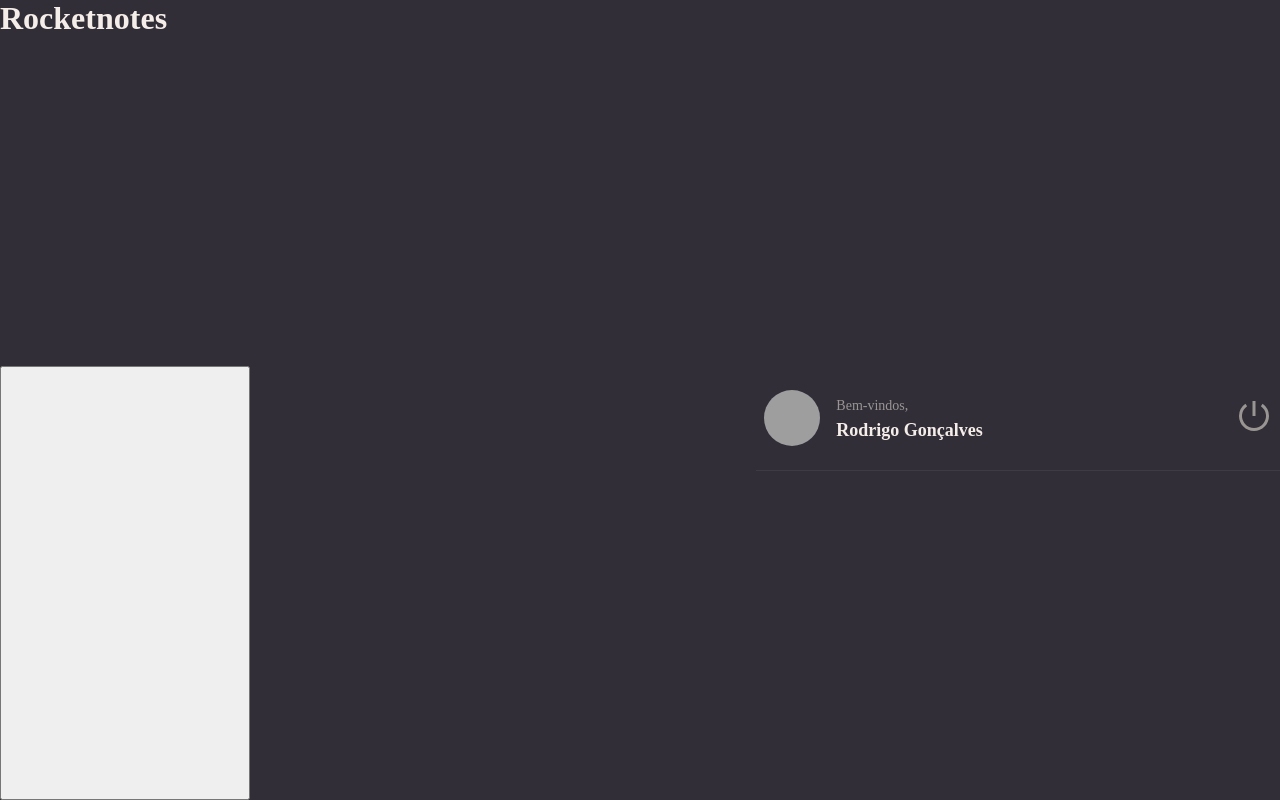
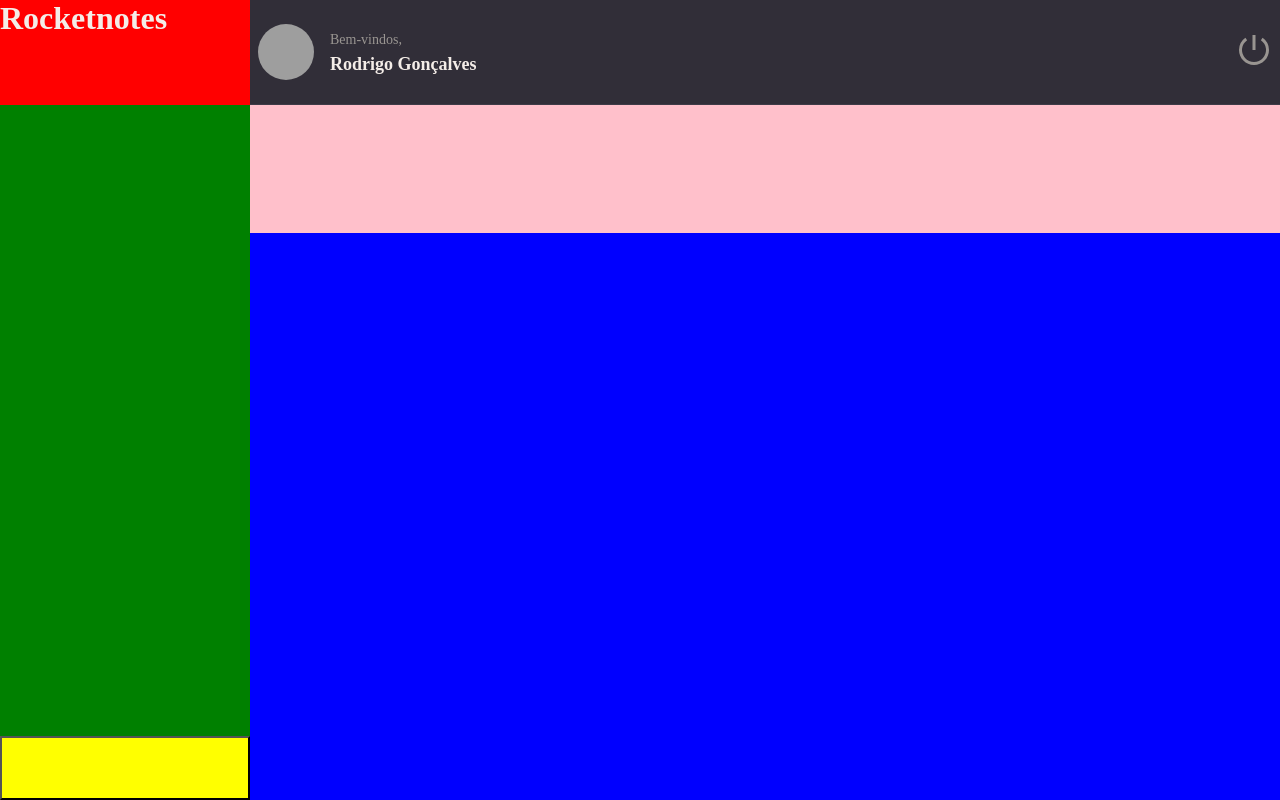
Before and after one commit to daiaanebarbosaf/rocketnotes, a React app: page / in a window 1280 px wide. Built offline with nearby package versions, Linux system fonts and the light colour scheme; grey boxes are pictures that could not be loaded; the HTML template or start-up script is replaced by a standard one.

Commit message:
grid division

```diff
--- a/src/pages/Home/styles.js
+++ b/src/pages/Home/styles.js
@@ -6,14 +6,37 @@ export const Container = styled.div`
 
   display: grid;
   grid-template-columns: 250px auto;
+  grid-template-rows: 105px 128px auto 64px;
+  grid-template-areas:
+  "brand header"
+  "menu search"
+  "menu content"
+  "newnote content";
+
+  background-color: ${({ theme }) => theme.COLORS.BACKGROUND_800};
 `;
 
-export const Brand = styled.div``;
+export const Brand = styled.div`
+  grid-area: brand;
+  background: red;
+`;
 
-export const Menu = styled.ul``;
+export const Menu = styled.ul`
+  grid-area: menu;
+  background: green;
+`;
 
-export const Search = styled.div``;
+export const Search = styled.div`
+  grid-area: search;
+  background: pink;
+`;
 
-export const Content = styled.div``;
+export const Content = styled.div`
+  grid-area: content;
+  background: blue;
+`;
 
-export const NewNote= styled.button``;
+export const NewNote= styled.button`
+  grid-area: newnote;
+  background: yellow;
+`;
```
